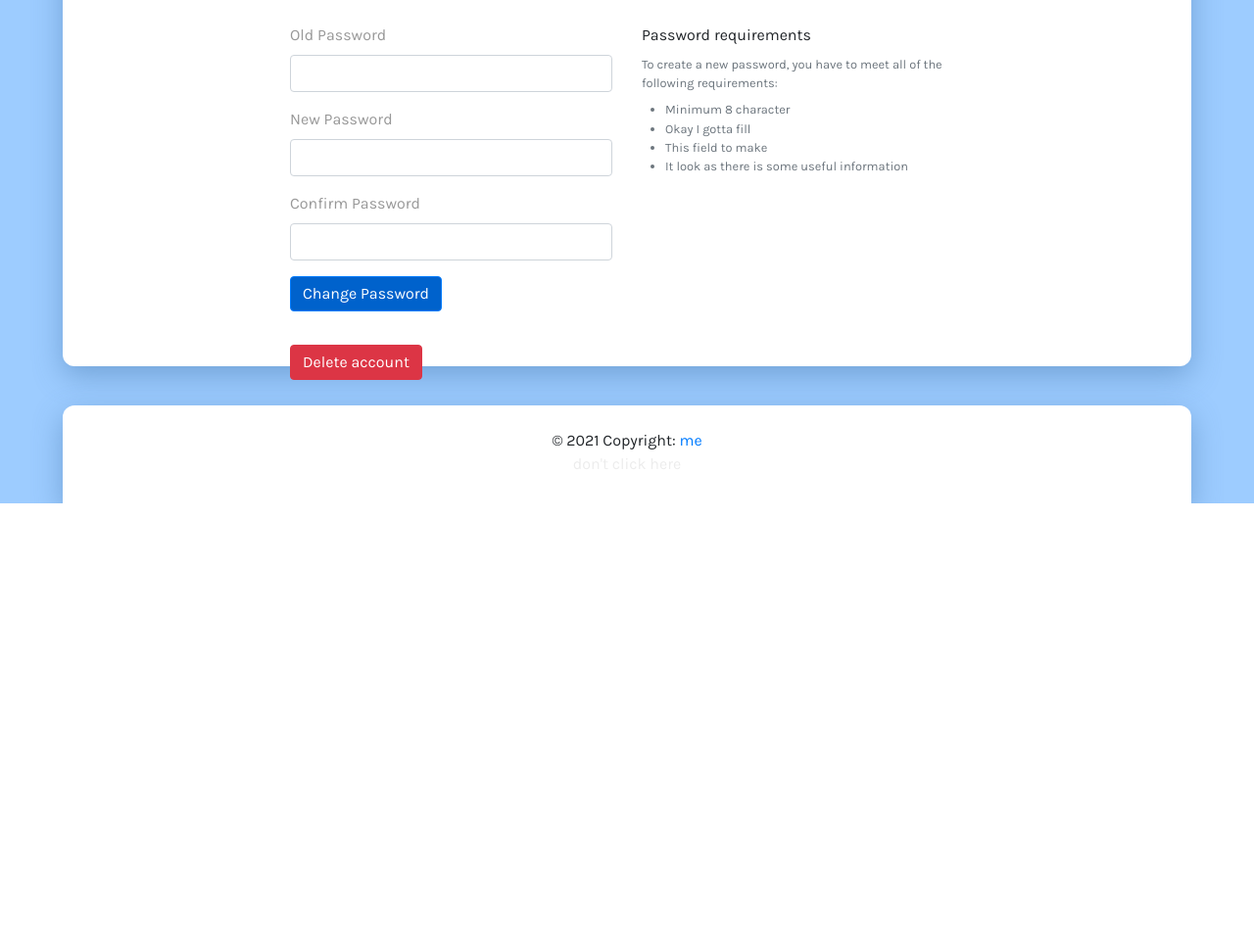
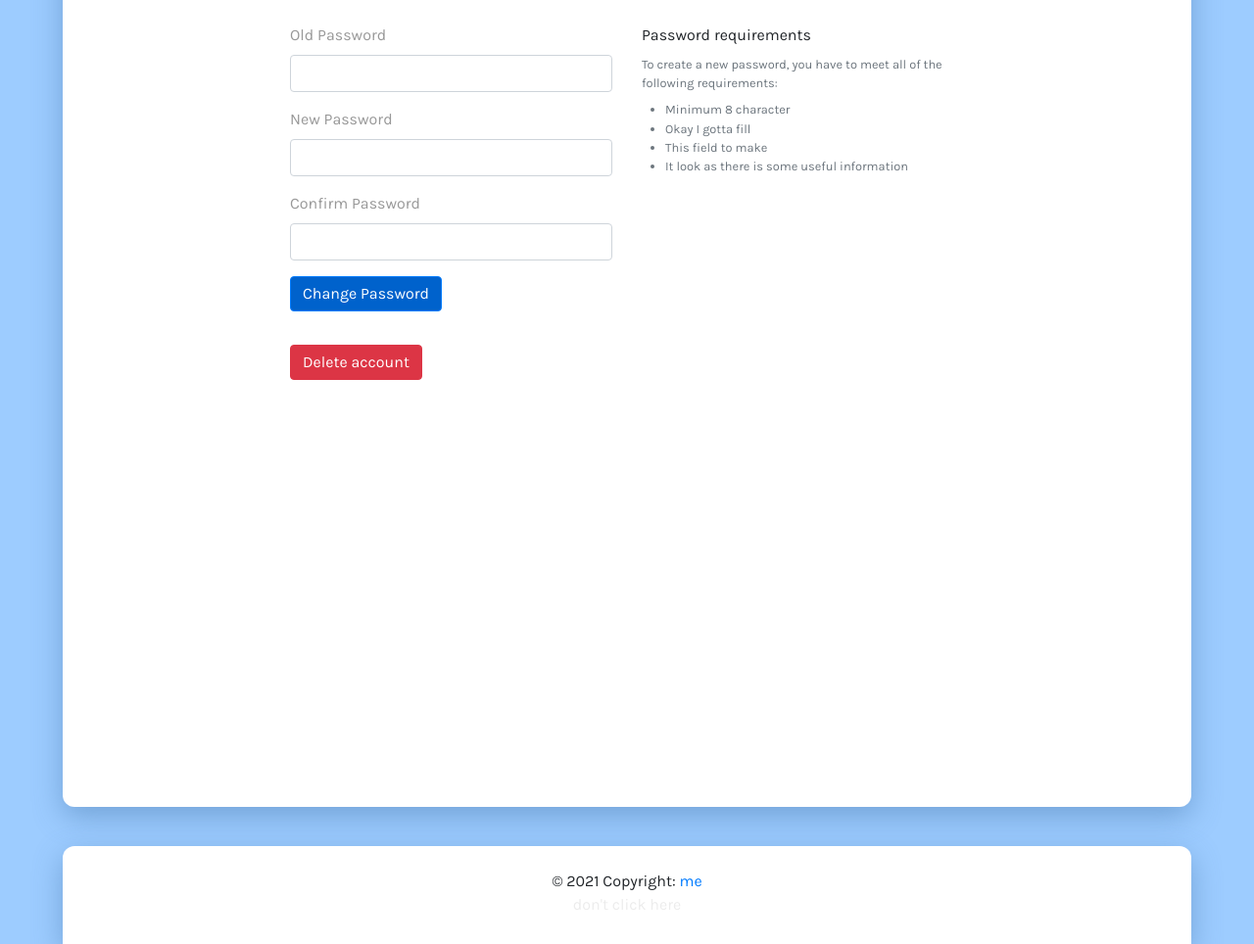
Before and after one commit to vairiskovels/log-it-app, a Flask app: template templates/account.html in a window 1280 px wide. Shown: the part 526-1490 px from the top of the page at 98% size. Before the commit the page ends 1040 px from the top, so only its background shows below. Run offline with Flask 2, Linux system fonts and the light colour scheme; the template is opened without the code that fills it, so the values that code supplies are empty; some libraries are stand-ins or nearby versions.

Commit message:
Update styles.css

```diff
--- a/static/styles/styles.css
+++ b/static/styles/styles.css
@@ -79,6 +79,10 @@ body {
 
 .header:hover {
     text-decoration: none;
+}
+
+.account-container {
+    height: 1350px;
 }
 
 @media all and (max-width: 1000px) {
```
